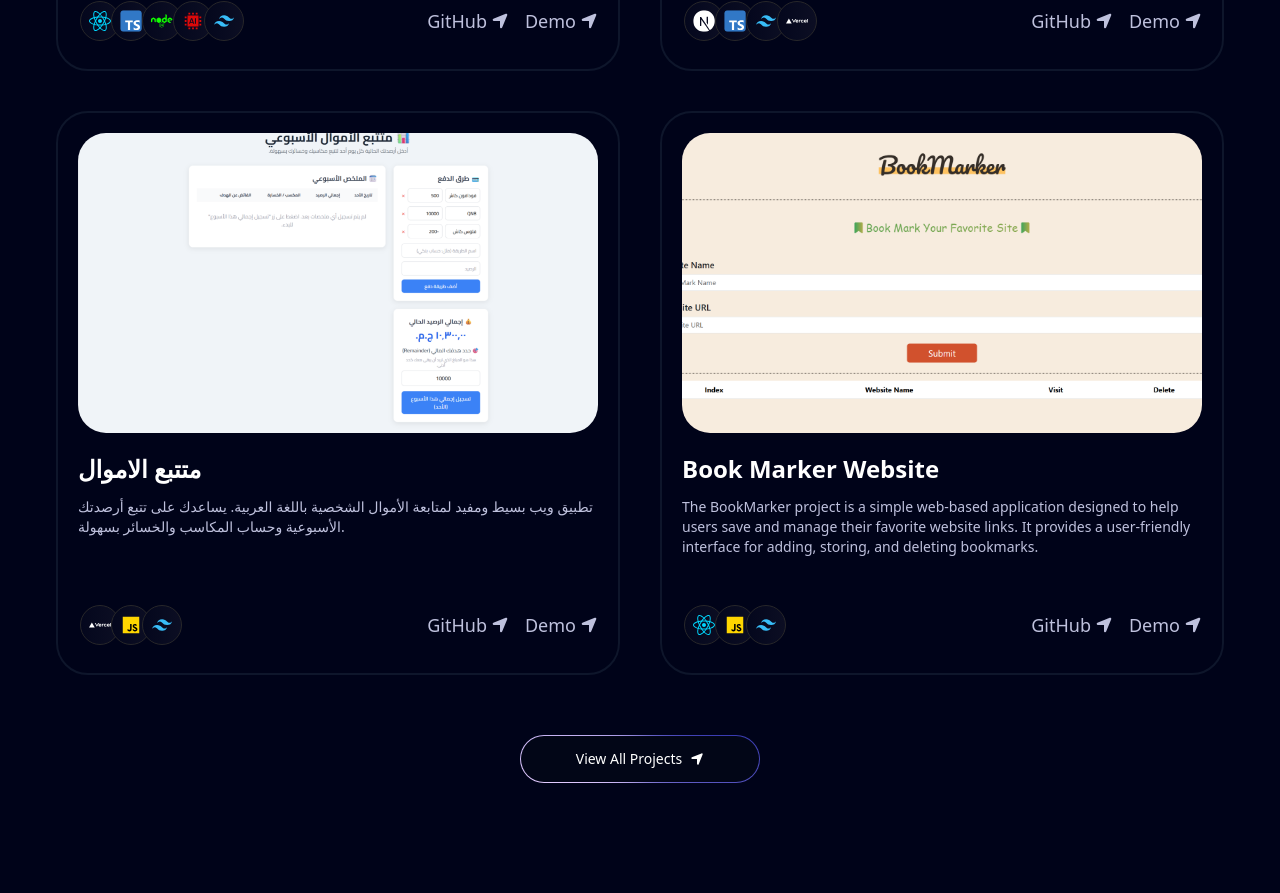
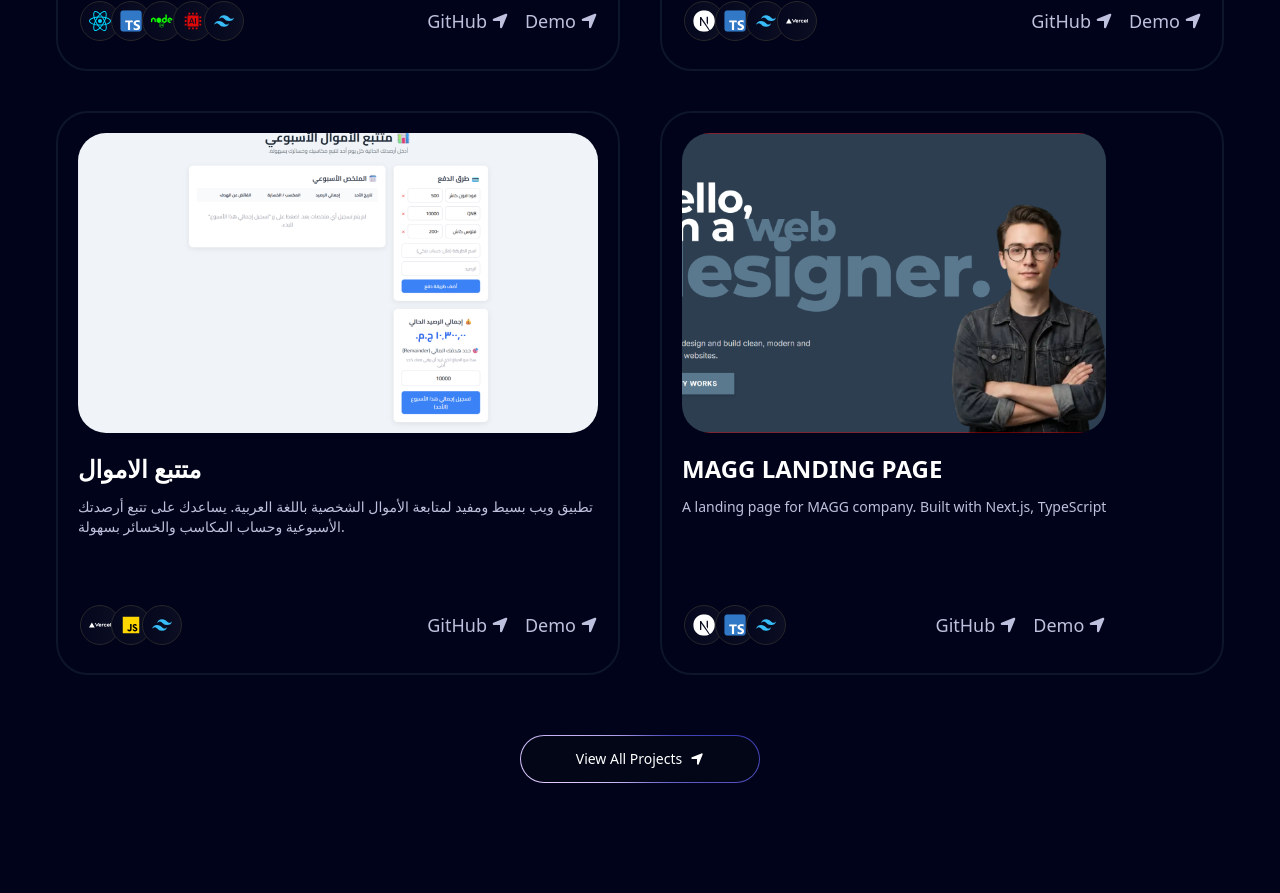
Before and after one commit to MarwanabdalR/Protofolio, a Next.js app: page / in a window 1280 px wide. Shown: the part 5531-6424 px from the top of the page. Built offline with nearby package versions, Linux system fonts and the light colour scheme.

Commit message:
NEW PROJECT

```diff
--- a/data/index.tsx
+++ b/data/index.tsx
@@ -107,14 +107,13 @@ export const projects = [
   },
   {
     id: 8,
-    title: "Book Marker Website",
-    des: "The BookMarker project is a simple web-based application designed to help users save and manage their favorite website links. It provides a user-friendly interface for adding, storing, and deleting bookmarks.",
-    img: "/BookManger.png",
-    iconsList: ["/react.svg", "/js.svg", "/tailwind.svg"],
-    link: "https://marwanabdalr.github.io/BookMarker/",
-    sourceCode: "https://github.com/MarwanabdalR/BookMarker",
+    title: "MAGG LANDING PAGE",
+    des: "A landing page for MAGG company. Built with Next.js, TypeScript",
+    img: "/WEB.png",
+    iconsList: ["/next.svg", "/ts.svg", "/tailwind.svg"],
+    link: "https://magg-five.vercel.app/",
+    sourceCode: "https://github.com/MarwanabdalR/MAGG",
   }
-
 ];
 
 const date = new Date();
```
Also changed, not shown: public/web.PNG (added).
